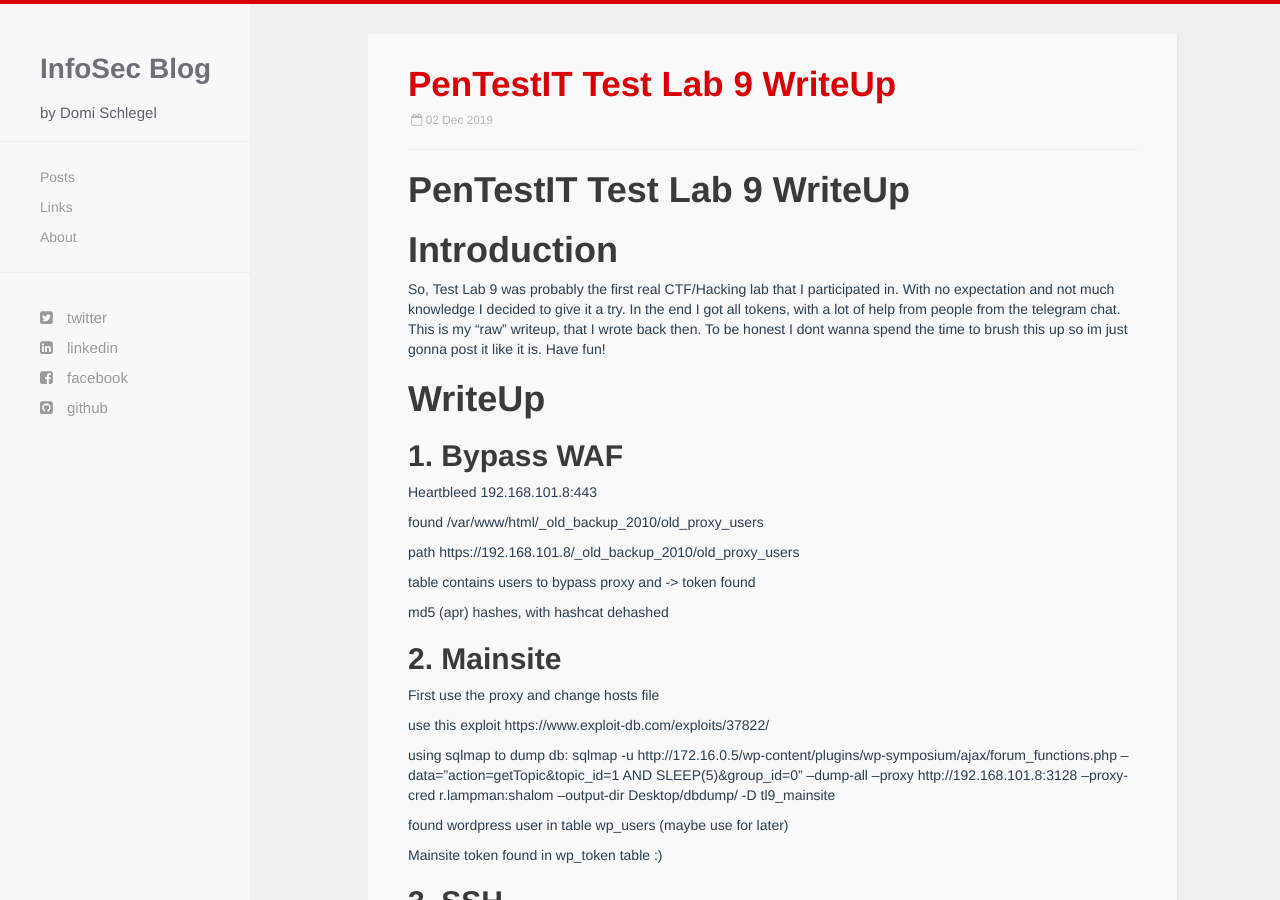
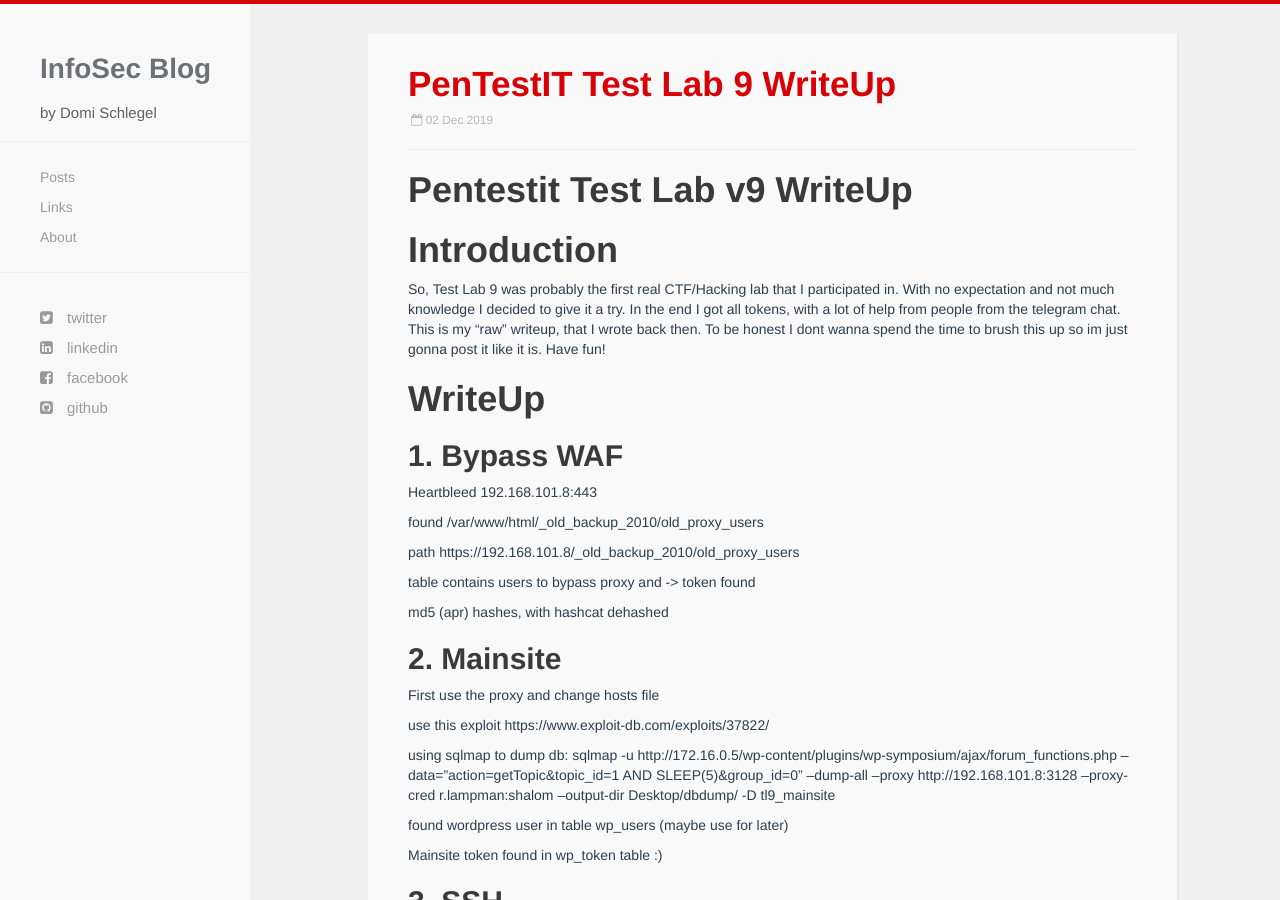
Before and after one commit to PhaNDoMs/PhaNDoMs.github.io, a Jekyll site: the page built from _posts/2019-12-02-TestLab9WriteUp.markdown, in a window 1280 px wide and 900 px high. Built offline with Jekyll 4.4.1, drawn with Linux system fonts in a browser that asks for light colours; nearby versions of some CDN libraries; Markdown is read by kramdown in place of the engine named in the settings; comment, search, counter and statistics services are not loaded.

Commit message:
Update 2019-12-02-TestLab9WriteUp.markdown

```diff
--- a/_posts/2019-12-02-TestLab9WriteUp.markdown
+++ b/_posts/2019-12-02-TestLab9WriteUp.markdown
@@ -1,10 +1,10 @@
 ---
 title: PenTestIT Test Lab 9 WriteUp
 categories: ['CTF WriteUps']
-tags: 'Test Lab by PenTestIT'
+tags: 'PenTestIT'
 ---
 
-# PenTestIT Test Lab 9 WriteUp
+# Pentestit Test Lab v9 WriteUp
 
 # Introduction
 So, Test Lab 9 was probably the first real CTF/Hacking lab that I participated in. With no expectation and not much knowledge I decided to give it a try. In the end I got all tokens, with a lot of help from people from the telegram chat. This is my "raw" writeup, that I wrote back then. To be honest I dont wanna spend the time to brush this up so im just gonna post it like it is. Have fun!
```
